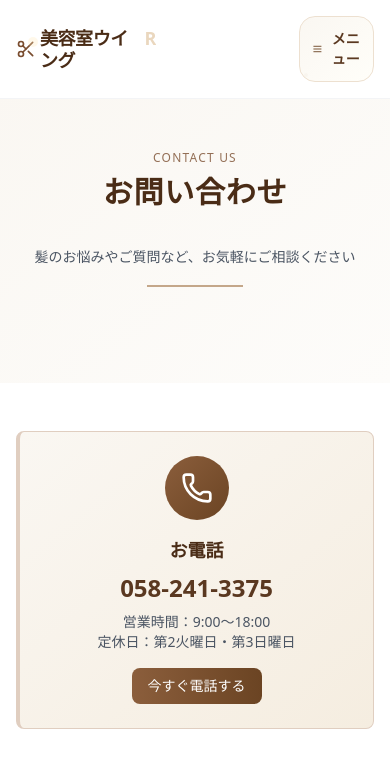
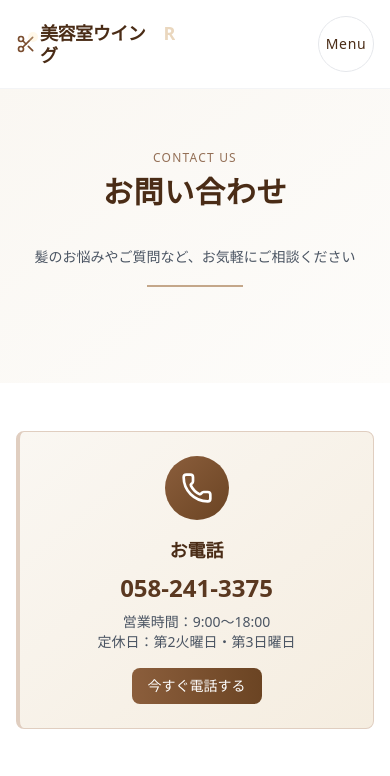
Before and after one commit to eight42910/hair-salon-wingr, a Next.js app: page /contact in a window 390 px wide. Shown: the top 776 px of the page. Built offline with nearby package versions, Linux system fonts and the light colour scheme.

Commit message:
feat(ui): ナビゲーションボタンのデザインと動作を更新

```diff
--- a/src/components/layout/Header.tsx
+++ b/src/components/layout/Header.tsx
@@ -3,7 +3,7 @@ import { useState, useEffect } from 'react';
 import Link from 'next/link';
 import { Phone } from 'lucide-react';
 import { MobileMenu } from './MobileMenu';
-import { LineButton, HamburgerIcon, Logo } from '../ui';
+import { LineButton, Logo } from '../ui';
 
 const navigation = [
   { nameJa: 'ホーム', nameEn: 'Home', href: '/', sectionId: 'home' },
@@ -27,15 +27,14 @@ const navigation = [
 
 export const Header = () => {
   const [isMobileMenuOpen, setIsMobileMenuOpen] = useState(false);
-  const [showLineButton, setShowLineButton] = useState(false);
+  const [isScrolled, setIsScrolled] = useState(false);
 
   useEffect(() => {
     const handleScroll = () => {
-      // 400px以上スクロールしたらLINEボタンを表示
-      if (window.scrollY > 400) {
-        setShowLineButton(true);
+      if (window.scrollY > 100) {
+        setIsScrolled(true);
       } else {
-        setShowLineButton(false);
+        setIsScrolled(false);
       }
     };
 
@@ -48,10 +47,8 @@ export const Header = () => {
       <header className="fixed top-0 left-0 right-0 z-50 bg-white/95 backdrop-blur-sm border-b border-gray-100">
         <nav className="container mx-auto px-4 py-4">
           <div className="flex items-center justify-between">
-            {/* ロゴ：洗練されたデザイン */}
             <Logo size="md" className="flex-shrink-0" />
 
-            {/* デスクトップナビゲーション：日英併記 */}
             <div className="hidden xl:flex items-center space-x-2">
               {navigation.map((item) => (
                 <Link
@@ -59,43 +56,27 @@ export const Header = () => {
                   href={item.href}
                   className="relative text-center group px-4 py-3 rounded-xl transition-all duration-300 hover:scale-105 hover:shadow-lg overflow-hidden"
                 >
-                  {/* 背景グラデーション（ホバー時に表示） */}
                   <div className="absolute inset-0 bg-gradient-to-br from-primary-50 via-accent-50 to-secondary-50 opacity-0 group-hover:opacity-100 transition-all duration-300 rounded-xl" />
-
-                  {/* 装飾的なボーダー */}
                   <div className="absolute inset-0 border border-transparent group-hover:border-primary-200/50 rounded-xl transition-all duration-300" />
-
-                  {/* キラキラエフェクト */}
                   <div className="absolute top-1 right-2 w-1 h-1 bg-accent-400 rounded-full opacity-0 group-hover:opacity-100 transition-all duration-300 animate-pulse" />
                   <div className="absolute bottom-1 left-2 w-1 h-1 bg-primary-400 rounded-full opacity-0 group-hover:opacity-100 transition-all duration-500 animate-pulse delay-200" />
-
-                  {/* コンテンツ */}
                   <div className="relative z-10">
-                    {/* 日本語：メイン表示 */}
                     <div className="text-sm font-bold text-primary-900 group-hover:text-primary-800 transition-all duration-300 group-hover:scale-110 transform-gpu">
                       {item.nameJa}
                     </div>
-                    {/* 英語：装飾的サブ */}
                     <div className="text-xs text-primary-600 group-hover:text-primary-700 uppercase tracking-wider opacity-75 group-hover:opacity-100 transition-all duration-300 group-hover:translate-y-0.5 transform-gpu">
                       {item.nameEn}
                     </div>
                   </div>
-
-                  {/* 下部のアンダーライン */}
                   <div className="absolute bottom-0 left-1/2 w-0 h-0.5 bg-gradient-to-r from-primary-400 to-accent-400 group-hover:w-3/4 group-hover:left-1/8 transition-all duration-300 rounded-full" />
                 </Link>
               ))}
             </div>
 
-            {/* 右側のアクション群 - スマホで間隔調整 */}
-            <div className="flex items-center space-x-2 sm:space-x-3 md:space-x-4">
-              {/* スクロール時に表示されるLINEボタン（全画面サイズ） */}
+            <div className="flex items-center space-x-2 sm:space-x-3">
+              {/* LINE予約ボタン: スクロール後に表示 (SP/PC共通) */}
               <div
-                className={`transition-all duration-300 ${
-                  showLineButton
-                    ? 'opacity-100 translate-x-0 scale-100'
-                    : 'opacity-0 translate-x-4 scale-75 pointer-events-none'
-                }`}
+                className={`transition-all duration-300 ${isScrolled ? 'opacity-100 translate-x-0 scale-100' : 'opacity-0 translate-x-4 scale-75 pointer-events-none'}`}
               >
                 <LineButton
                   variant="line-official"
@@ -105,7 +86,6 @@ export const Header = () => {
                 />
               </div>
 
-              {/* PC時の電話番号（常時表示） */}
               <a
                 href="tel:058-241-3375"
                 className="hidden xl:flex items-center space-x-2 text-primary-700 hover:text-primary-800 transition-colors"
@@ -114,31 +94,15 @@ export const Header = () => {
                 <span className="text-sm font-medium">058-241-3375</span>
               </a>
 
-              {/* ハンバーガーメニューボタン - 洗練されたデザイン */}
+              {/* Menuボタン: SPで常時表示 */}
               <button
-                className="xl:hidden relative group p-3 rounded-2xl bg-gradient-to-br from-primary-50 to-accent-50 hover:from-primary-100 hover:to-accent-100 border border-primary-200 hover:border-primary-300 transition-all duration-300 hover:scale-105 hover:shadow-lg hover:shadow-primary-200/50 flex items-center gap-2"
+                className={`xl:hidden relative flex items-center justify-center w-14 h-14 rounded-full border border-primary-800/60 bg-transparent transition-all duration-300 hover:scale-105 hover:bg-white/50`}
                 onClick={() => setIsMobileMenuOpen(true)}
                 aria-label="メニューを開く"
               >
-                {/* 背景のキラキラエフェクト */}
-                <div className="absolute inset-0 rounded-2xl bg-gradient-to-br from-primary-100/50 to-accent-100/50 opacity-0 group-hover:opacity-100 transition-opacity duration-300" />
-
-                {/* ハンバーガーアイコンとテキスト */}
-                <div className="relative z-10 flex items-center justify-center gap-2">
-                  <HamburgerIcon
-                    isOpen={false} // このボタンは常に閉じた状態のアイコン
-                    size="md"
-                    className="text-primary-700 group-hover:text-primary-800 transition-colors duration-300"
-                  />
-                  <span className="text-sm font-bold text-primary-800">メニュー</span>
-                </div>
-
-                {/* ホバー時の装飾エフェクト */}
-                <div className="absolute top-1 right-1 w-1 h-1 bg-accent-400 rounded-full opacity-0 group-hover:opacity-100 transition-all duration-300 animate-pulse" />
-                <div
-                  className="absolute bottom-1 left-1 w-1 h-1 bg-primary-400 rounded-full opacity-0 group-hover:opacity-100 transition-all duration-500 animate-pulse"
-                  style={{ animationDelay: '0.2s' }}
-                />
+                <span className="font-medium text-sm text-primary-900 tracking-wider">
+                  Menu
+                </span>
               </button>
             </div>
           </div>
--- a/src/components/layout/MobileMenu.tsx
+++ b/src/components/layout/MobileMenu.tsx
@@ -1,7 +1,7 @@
 'use client';
 import { useEffect } from 'react';
 import Link from 'next/link';
-import { Phone, X, MapPin, Clock } from 'lucide-react';
+import { Phone, MapPin, Clock } from 'lucide-react';
 import { scrollToSection } from '@/lib/scroll-utils';
 import { LineButton, Logo } from '@/components/ui';
 
@@ -83,27 +83,15 @@ export const MobileMenu = ({ isOpen, onClose }: MobileMenuProps) => {
           <div className="flex items-center justify-between p-4 border-b border-gray-200 bg-gradient-to-r from-primary-50/50 to-accent-50/50">
             <Logo size="sm" href="/" onClick={onClose} className="text-lg" />
 
-            {/* 洗練されたクローズボタン */}
+            {/* Closeボタン (Menuボタンとデザイン統一) */}
             <button
               onClick={onClose}
-              className="relative group p-3 rounded-2xl bg-gradient-to-br from-primary-50 to-accent-50 hover:from-primary-100 hover:to-accent-100 border border-primary-200 hover:border-primary-400 transition-all duration-300 hover:scale-110 hover:shadow-lg hover:shadow-primary-200/30 flex items-center gap-2"
-              aria-label="メニューを閉じる"
+              className="relative flex items-center justify-center w-14 h-14 rounded-full border border-primary-800/60 bg-transparent transition-all duration-300 hover:scale-105 hover:bg-white/50"
+              aria-label="Close menu"
             >
-              {/* 背景エフェクト */}
-              <div className="absolute inset-0 rounded-2xl bg-gradient-to-br from-primary-100/40 to-accent-100/40 opacity-0 group-hover:opacity-100 transition-opacity duration-300" />
-
-              {/* Xアイコンとテキスト */}
-              <div className="relative z-10 flex items-center justify-center gap-2">
-                <X className="w-5 h-5 text-primary-700 group-hover:text-primary-800 transition-all duration-300 group-hover:rotate-180 group-hover:scale-110" />
-                <span className="text-sm font-bold text-primary-800">閉じる</span>
-              </div>
-
-              {/* 装飾エフェクト */}
-              <div className="absolute top-1 right-1 w-1 h-1 bg-accent-400 rounded-full opacity-0 group-hover:opacity-100 transition-all duration-300 animate-pulse" />
-              <div
-                className="absolute bottom-1 left-1 w-1 h-1 bg-primary-400 rounded-full opacity-0 group-hover:opacity-100 transition-all duration-500 animate-pulse"
-                style={{ animationDelay: '0.2s' }}
-              />
+              <span className="font-medium text-sm text-primary-900 tracking-wider">
+                Close
+              </span>
             </button>
           </div>
 
```
